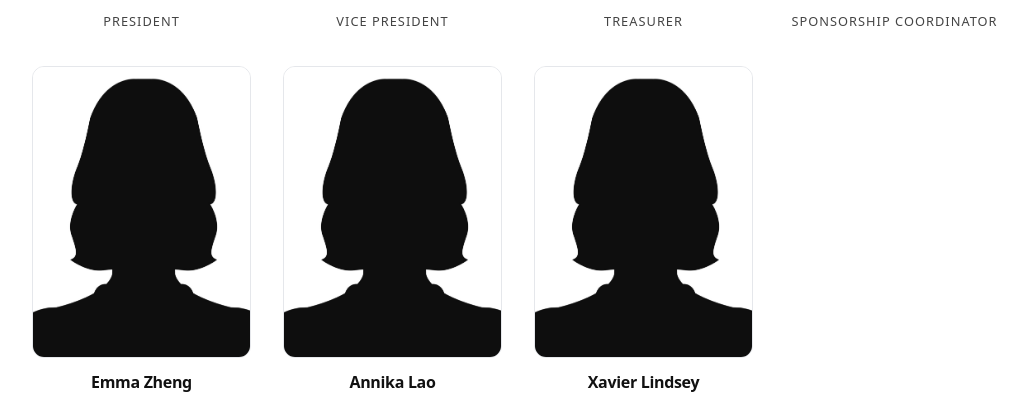
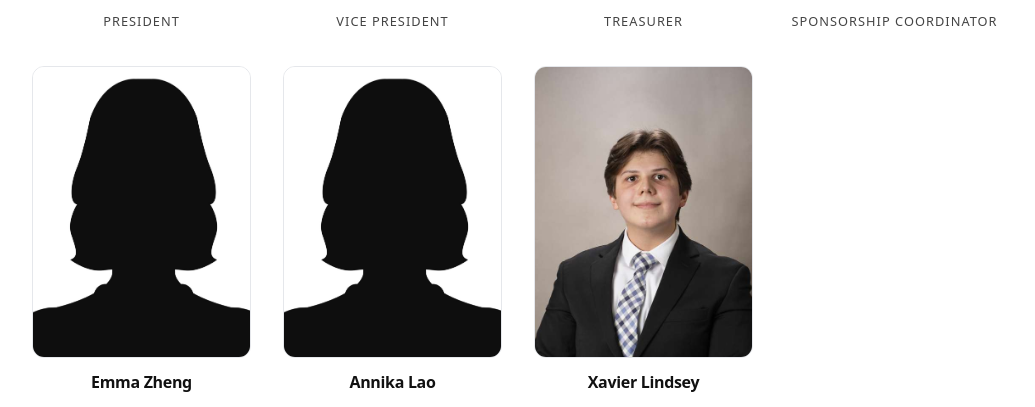
Before and after one commit to IllinoisSolarDecathlonDev/ISD-Website, a Next.js app: page /about/leadership in a window 1280 px wide. Shown: the part 723-1130 px from the top of the page, without its empty margins (122-1157 px from the left). Built offline with nearby package versions, Linux system fonts and the light colour scheme.

Commit message:
Update page.tsx

```diff
--- a/app/about/leadership/page.tsx
+++ b/app/about/leadership/page.tsx
@@ -5,7 +5,7 @@ const leadershipMembers = [
   { name: "Saarthak Jain", role: "Sponsorship Coordinator", image: "/images/team/leadership/anonpf.png" },
   { name: "Emma Zheng", role: "Communications Director", image: "/images/team/leadership/anonpfp.jpg" },
   { name: "Annika Lao", role: "Marketing Director", image: "/images/team/leadership/anonpfp.jpg" },
-  { name: "Xavier Lindsey", role: "Membership Director", image: "/images/team/leadership/anonpfp.jpg" },
+  { name: "Xavier Lindsey", role: "Membership Director", image: "/images/team/leadership/ xavier-lindsey.jpg" },
 ];
 
 const facultyAdvisors = [
```
